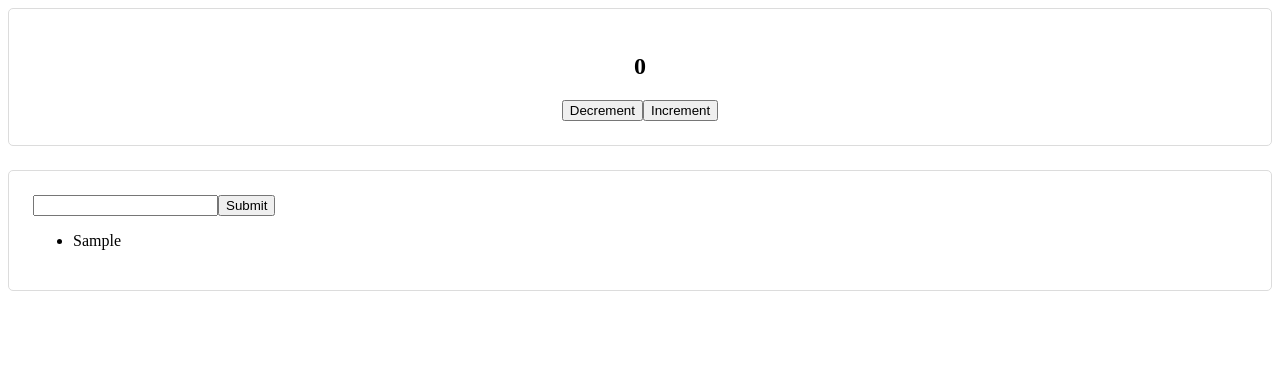
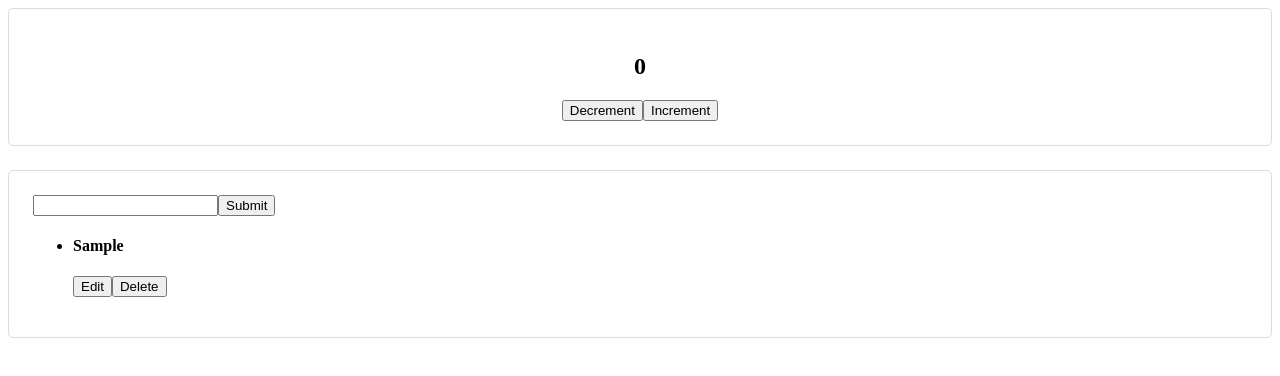
Before and after one commit to mojocodeio/counter_mojocode, a React (Create React App) app: page / in a window 1280 px wide. Both pictures are taken after typing "Sample" into the empty fields and a click on the button "Submit". Shown: the top 376 px of the page. Built offline with nearby package versions, Linux system fonts and the light colour scheme.

Commit message:
delete function working

```diff
--- a/src/App/TodoList/List/Item/Item.js
+++ b/src/App/TodoList/List/Item/Item.js
@@ -1,9 +1,16 @@
 import React from 'react'
 
-export const Item = ({ item }) => {
+export const Item = ({
+    item,
+    deleteTodo,
+    toggleTodo,
+    id,
+}) => {
     return (
         <li>
-            {item.title}
+            <h4>{item.title}</h4>
+            <button onClick={() => toggleTodo(id)}>Edit</button>
+            <button onClick={() => deleteTodo(id)}>Delete</button>
         </li>
     )
 }
--- a/src/App/TodoList/List/List.js
+++ b/src/App/TodoList/List/List.js
@@ -3,12 +3,22 @@ import React from 'react'
 /** components */
 import Item from './Item/Item'
 
-export const List = ({ todos }) => {
+export const List = ({
+    todos,
+    toggleTodo,
+    deleteTodo,
+}) => {
     return (
         <ul>
-            {todos.map(item => {
+            {todos.map((item, index) => {
                 return (
-                    <Item item={item} />
+                    <Item
+                        item={item}
+                        toggleTodo={toggleTodo}
+                        deleteTodo={deleteTodo}
+                        key={index}
+                        id={index}
+                    />
                 )
             })}
         </ul>
```
